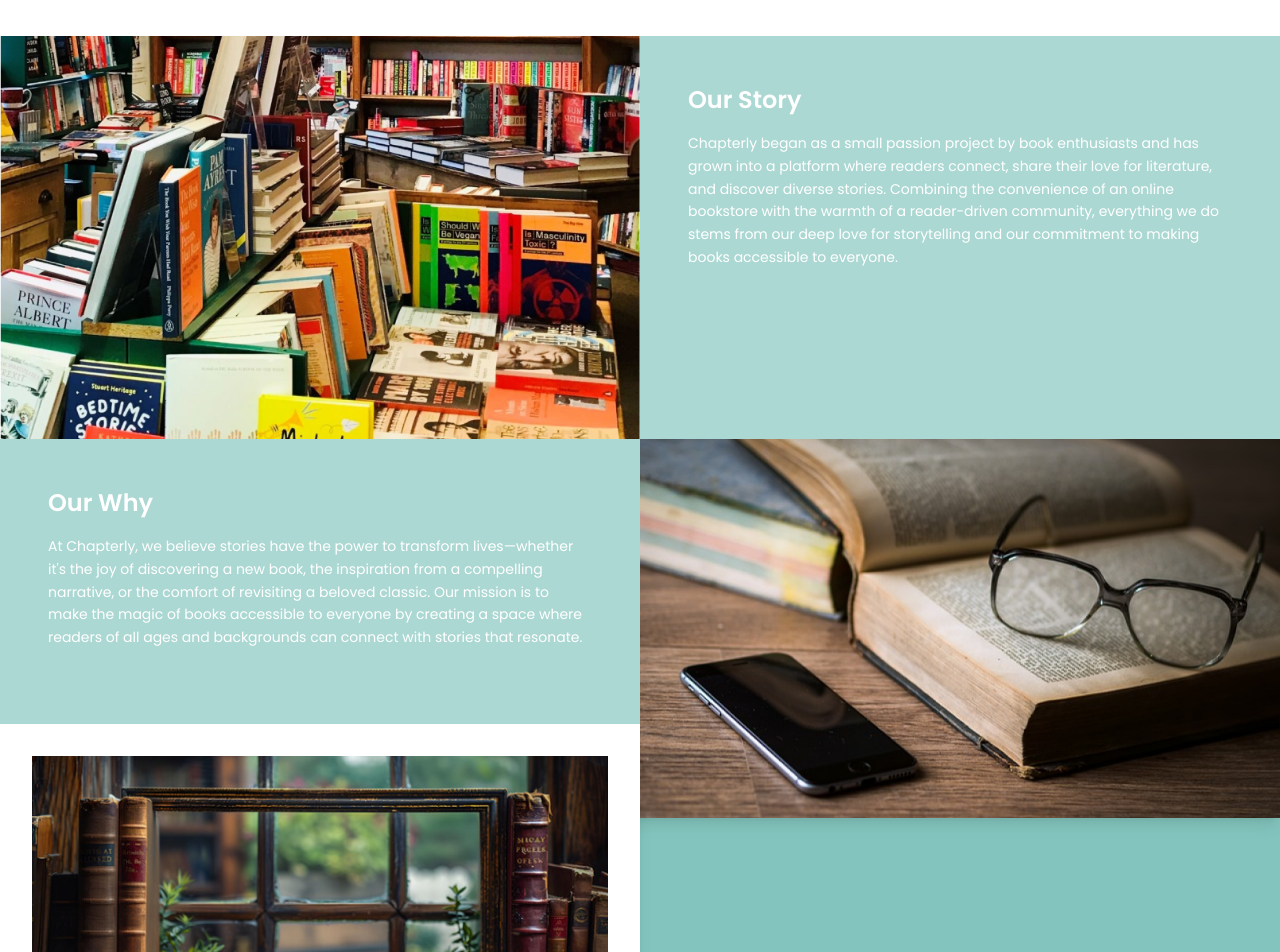
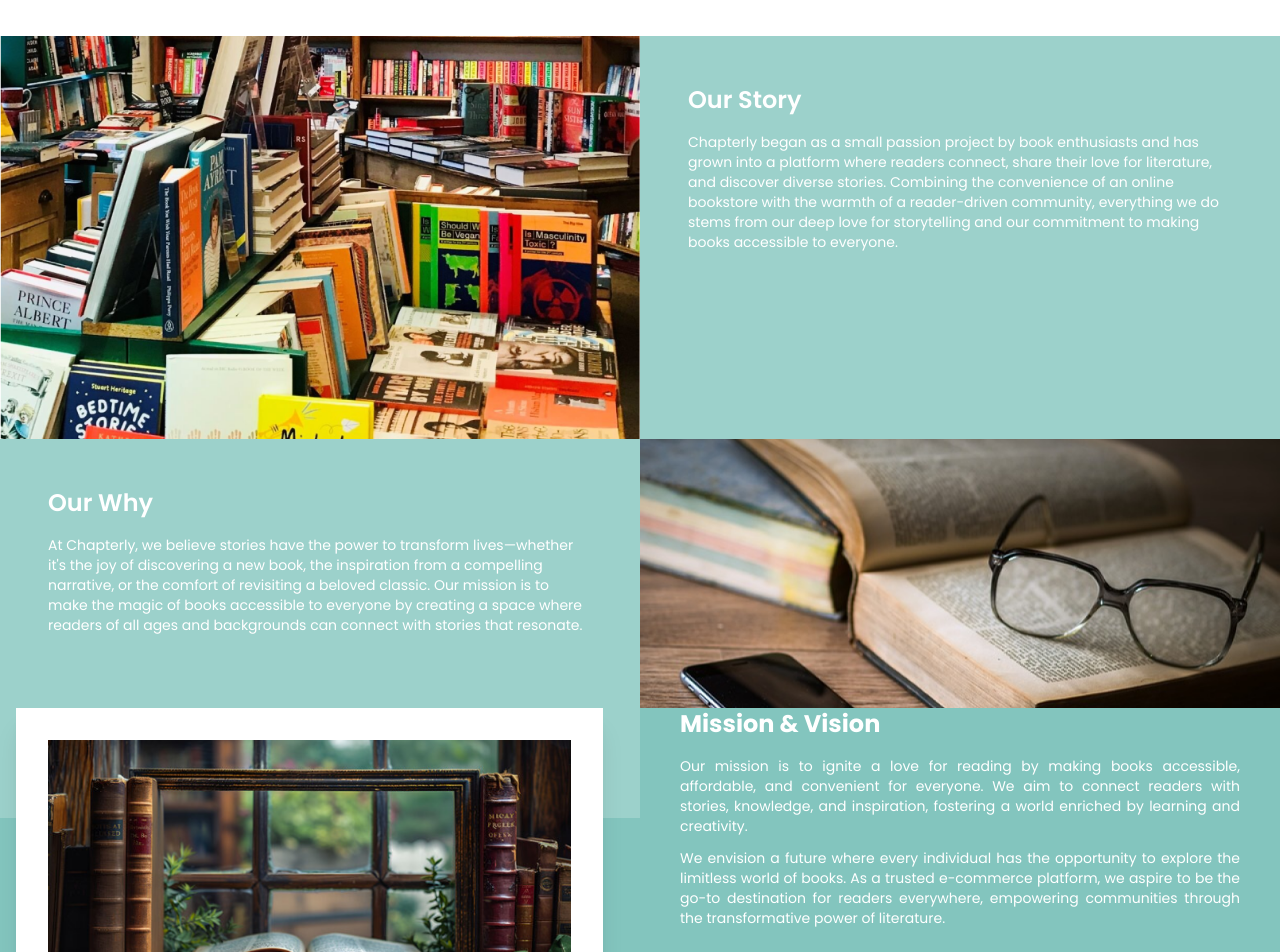
Before and after one commit to jamesricarte/Chapterly-Ecommerce, a React (Vite) app in the folder client/: page /about in a window 1280 px wide. Shown: the part 360-1312 px from the top of the page. Built offline with nearby package versions, Linux system fonts and the light colour scheme; a web font is replaced by a local one.

Commit message:
refactor About page layout and styling for improved responsiveness and readability

```diff
--- a/client/src/pages/About/About.jsx
+++ b/client/src/pages/About/About.jsx
@@ -11,11 +11,11 @@ const About = () => {
 
       <main>
         <div className="bg-secondary-50">
-          <div className="flex flex-col items-center justify-center py-10 ">
-            <h1 className="text-3xl font-bold text-primary-500 font-Poppins">
+          <div className="flex flex-col items-center justify-center py-10">
+            <h1 className="text-2xl md:text-3xl font-bold text-primary-500 font-Poppins">
               Join us on this Journey
             </h1>
-            <p className="w-2/3 mt-4 mb-3 leading-relaxed text-center text-primary-500 font-Poppins">
+            <p className="w-4/5 md:w-2/3 mt-4 mb-3 leading-relaxed text-center text-primary-500 font-Poppins text-sm md:text-base">
               Chapterly began as a small passion project by book enthusiasts and
               has grown into a platform where readers connect, share their love
               for literature, and discover diverse stories. Combining the
@@ -27,12 +27,10 @@ const About = () => {
           </div>
         </div>
 
-        <div className="relative w-full h-[105rem]">
-          <div className="bg-white h-1/3"></div>
-          <div className="h-1/3 bg-secondary-500"></div>
-          <div className="bg-white h-1/3"></div>
-          <div className="container absolute w-full mx-auto transform -translate-x-1/2 bg-white shadow-lg top-10 left-1/2">
-            <div className="grid grid-cols-2 gap-0">
+        <div className="relative w-full h-auto md:h-[99rem]">
+          <div className="bg-white h-auto md:h-1/3">
+            <div className="container pt-12 w-full mx-auto">
+              <div className="grid grid-cols-1 md:grid-cols-2 gap-0">
                 <div className="bg-white">
                   <img
                     src={ourStory}
@@ -41,33 +39,33 @@ const About = () => {
                   />
                 </div>
 
-              <div className="p-12 bg-secondary-300">
-                <h2 className="pb-4 text-2xl font-semibold text-white">
+                <div className="p-6 md:p-12 bg-secondary-400">
+                  <h2 className="pb-4 text-lg md:text-2xl font-semibold text-white">
                     Our Story
                   </h2>
-                <p className="text-sm leading-relaxed text-white">
-                  Chapterly began as a small passion project by book enthusiasts
-                  and has grown into a platform where readers connect, share
-                  their love for literature, and discover diverse stories.
-                  Combining the convenience of an online bookstore with the
-                  warmth of a reader-driven community, everything we do stems
-                  from our deep love for storytelling and our commitment to
-                  making books accessible to everyone.
+                  <p className="text-xs md:text-sm leading-relaxed text-white">
+                    Chapterly began as a small passion project by book
+                    enthusiasts and has grown into a platform where readers
+                    connect, share their love for literature, and discover
+                    diverse stories. Combining the convenience of an online
+                    bookstore with the warmth of a reader-driven community,
+                    everything we do stems from our deep love for storytelling
+                    and our commitment to making books accessible to everyone.
                   </p>
                 </div>
 
-              <div className="p-12 bg-secondary-300">
-                <h2 className="pb-4 text-2xl font-semibold text-white">
+                <div className="p-6 md:p-12 bg-secondary-400">
+                  <h2 className="pb-4 text-lg md:text-2xl font-semibold text-white">
                     Our Why
                   </h2>
-                <p className="text-sm leading-relaxed text-white">
+                  <p className="text-xs md:text-sm leading-relaxed text-white">
                     At Chapterly, we believe stories have the power to transform
-                  lives—whether it&apos;s the joy of discovering a new book, the
-                  inspiration from a compelling narrative, or the comfort of
-                  revisiting a beloved classic. Our mission is to make the magic
-                  of books accessible to everyone by creating a space where
-                  readers of all ages and backgrounds can connect with stories
-                  that resonate.
+                    lives—whether it&apos;s the joy of discovering a new book,
+                    the inspiration from a compelling narrative, or the comfort
+                    of revisiting a beloved classic. Our mission is to make the
+                    magic of books accessible to everyone by creating a space
+                    where readers of all ages and backgrounds can connect with
+                    stories that resonate.
                   </p>
                 </div>
 
@@ -79,15 +77,41 @@ const About = () => {
                   />
                 </div>
               </div>
+            </div>
+          </div>
 
-            <div className="container absolute w-1/2 mx-auto transform -translate-x-1/2 bg-white shadow-lg p-8 top-[43rem] left-1/4">
+          <div className="h-auto md:h-1/3 bg-secondary-500">
+            <div className="container pt-48 w-full mx-auto">
+              <div className="grid grid-cols-1 md:grid-cols-2 gap-0">
+                <div className="p-8 ml-4 bg-white w-11/12 shadow-xl">
                   <img
                     src={missionVision}
                     alt="Mission Vision"
                     className="object-cover w-full h-auto"
                   />
                 </div>
+                <div className="pt-0 p-10 bg-secondary-500">
+                  <h2 className="pb-4 text-lg md:text-2xl font-bold text-white">
+                    Mission & Vision
+                  </h2>
+                  <p className="text-xs md:text-sm pb-3 leading-loose text-justify text-white">
+                    Our mission is to ignite a love for reading by making books
+                    accessible, affordable, and convenient for everyone. We aim
+                    to connect readers with stories, knowledge, and inspiration,
+                    fostering a world enriched by learning and creativity.
+                  </p>
+                  <p className="text-xs md:text-sm leading-loose text-justify text-white">
+                    We envision a future where every individual has the
+                    opportunity to explore the limitless world of books. As a
+                    trusted e-commerce platform, we aspire to be the go-to
+                    destination for readers everywhere, empowering communities
+                    through the transformative power of literature.
+                  </p>
                 </div>
+              </div>
+            </div>
+          </div>
+          <div className="bg-white h-auto md:h-1/3"></div>
         </div>
       </main>
 
```
Lines whose indentation alone changed are shown as unchanged.
